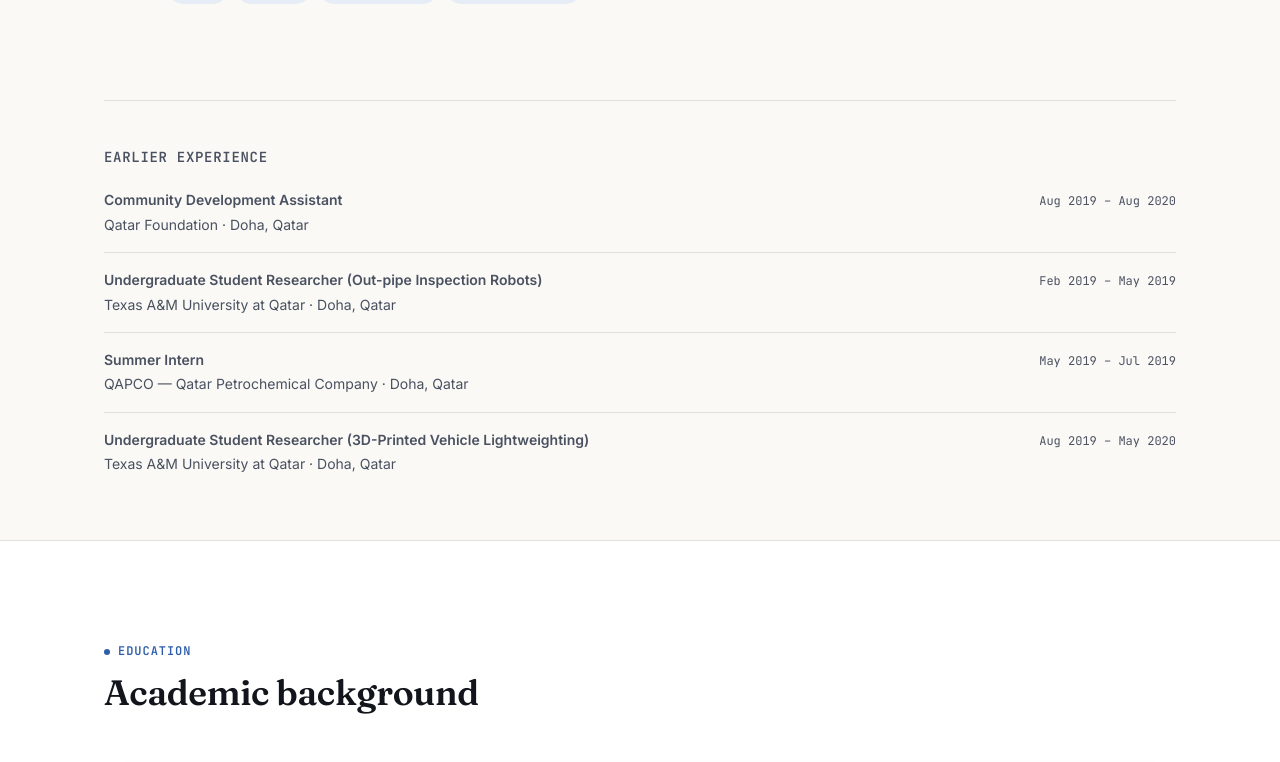
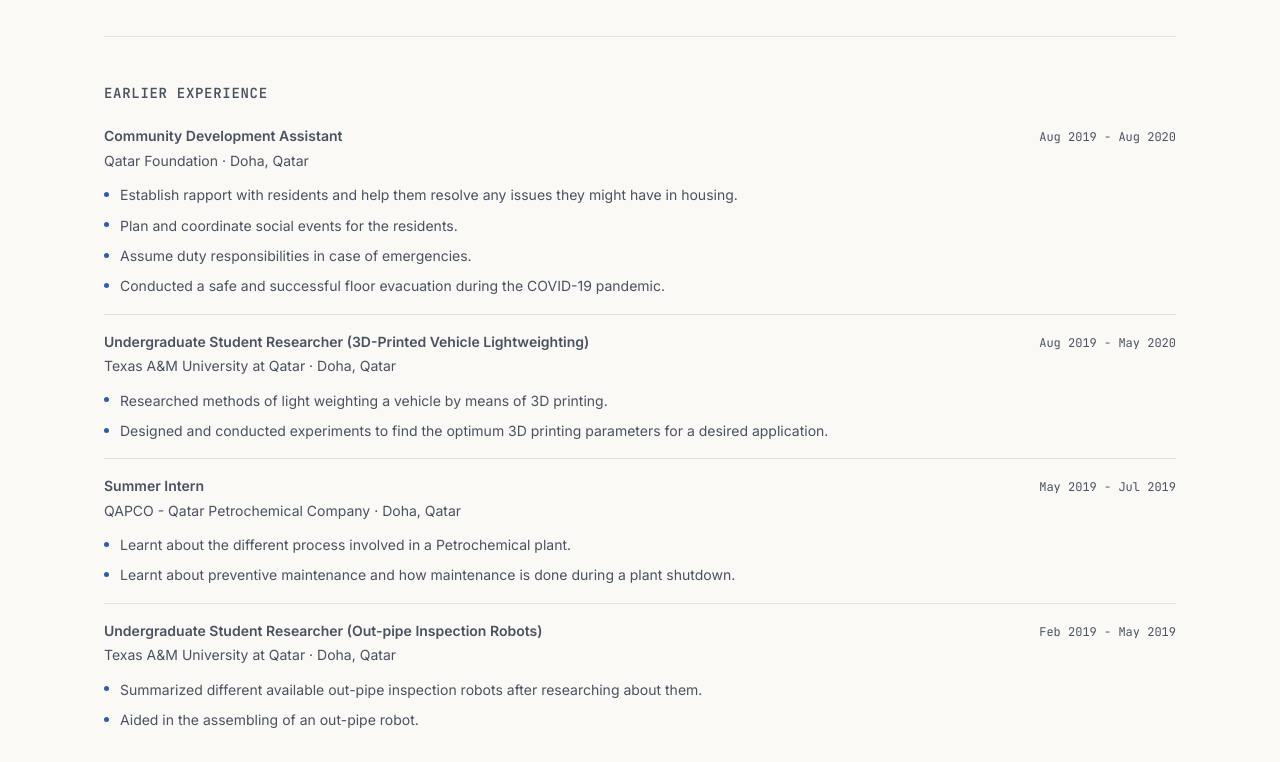
Before and after one commit to YousufQ9/portfolio, a React (Vite) app: page /experience in a window 1280 px wide. Shown: the part 1746-2508 px from the top of the page. Built offline with nearby package versions, Linux system fonts and the light colour scheme.

Commit message:
Multiple fixes

```diff
--- a/src/components/Footer.css
+++ b/src/components/Footer.css
@@ -4,10 +4,18 @@
   margin-top: var(--space-10);
 }
 
-.site-footer__top {
+/* .site-footer__top {
   display: grid;
   grid-template-columns: 1.3fr 1fr;
   gap: var(--space-9);
+  padding: var(--space-9) 0 var(--space-8);
+  border-bottom: 1px solid rgba(243, 241, 234, 0.12);
+} */
+
+.site-footer__top {
+  display: grid;
+  grid-template-columns: 2.5fr 1.9fr;
+  gap: var(--space-15);
   padding: var(--space-9) 0 var(--space-8);
   border-bottom: 1px solid rgba(243, 241, 234, 0.12);
 }
@@ -52,11 +60,23 @@
   background: rgba(243, 241, 234, 0.06);
 }
 
+  /* .site-footer__cols {
+    display: grid;
+    grid-template-columns: repeat(3, 1fr);
+    gap: var(--space-6);
+  } */
+
 .site-footer__cols {
   display: grid;
   grid-template-columns: repeat(3, 1fr);
+  gap: var(--space-5);
+}
+
+/* .site-footer__cols {
+  display: grid;
+  grid-template-columns: 0.8fr 10fr 10fr;
   gap: var(--space-6);
-}
+} */
 
 .site-footer__col {
   display: flex;
@@ -110,6 +130,12 @@
 }
 
 @media (max-width: 760px) {
+  .site-footer__cols {
+    grid-template-columns: repeat(2, 1fr);
+  }
+}
+
+@media (max-width: 760px) {
   .site-footer__top {
     grid-template-columns: 1fr;
     gap: var(--space-7);
--- a/src/components/Footer.jsx
+++ b/src/components/Footer.jsx
@@ -39,7 +39,7 @@ export default function Footer() {
             <div className="site-footer__col">
               <p className="site-footer__col-title">Connect</p>
               <a href={`mailto:${profile.email}`}>{profile.email}</a>
-              <p className="site-footer__phone">Phone/WhatsApp: {profile.phone}</p>
+              <p className="site-footer__phone">Phone/WhatsApp:<br />{profile.phone}</p>
               <a href={profile.linkedin} target="_blank" rel="noreferrer">
                 {profile.linkedinLabel}
               </a>
--- a/src/data/experience.js
+++ b/src/data/experience.js
@@ -3,7 +3,7 @@
 // ----------------------------------------------------------------------------
 // Each entry powers one block on the Experience page timeline.
 // "highlights" should be concrete, evidence-backed bullet points.
-// Add a new job by copying an existing object and editing the fields —
+// Add a new job by copying an existing object and editing the fields -
 // the Experience page will render it automatically, most recent first.
 // ============================================================================
 
@@ -13,7 +13,7 @@ export const experience = [
     role: "Freelance Data Analyst",
     organization: "Upwork",
     location: "Remote",
-    dates: "June 2026 – Present",
+    dates: "June 2026 - Present",
     type: "Freelance",
     summary:
       "Providing data analysis services to clients on a project basis while pursuing full-time analytics roles.",
@@ -25,16 +25,16 @@ export const experience = [
   {
     id: "gatech-consultant",
     role: "Student Analytics Consultant",
-    organization: "Georgia Institute of Technology — Applied Analytics Practicum",
+    organization: "Georgia Institute of Technology - Applied Analytics Practicum",
     location: "Atlanta, GA (Remote practicum)",
-    dates: "January 2026 – May 2026",
+    dates: "January 2026 - May 2026",
     type: "Academic / Industry Practicum",
     summary:
       "Semester-long industry practicum with Lufthansa Group's Pricing Europe division (SWISS International Air Lines) under NDA, investigating whether social media signals can predict surges in European flight bookings.",
     highlights: [
       "Led Pipeline 1 (Reddit Signal Analysis & Relevance Scoring) on a three-person team, working directly with ~45 million rows of proprietary Lufthansa booking data across ~8,000 European city-pairs.",
       "Built an NLP pipeline (VADER sentiment + spaCy NER) across 5 travel subreddits, resolving destination mentions to ISO country codes via a 4-stage RapidFuzz fuzzy-matching system that matched 41 of 221 destinations (41.9% of Reddit rows).",
-      "Discovered that ~60% of the raw Reddit–booking correlation was spurious shared seasonality; applying STL deseasonalization isolated genuine 7–28-day leading signals, with Granger causality confirmed in 7 of 41 markets.",
+      "Discovered that ~60% of the raw Reddit-booking correlation was spurious shared seasonality; applying STL deseasonalization isolated genuine 7-28-day leading signals, with Granger causality confirmed in 7 of 41 markets.",
       "Developed and evaluated 3 composite relevance-scoring approaches; the best achieved AUC = 0.842 on high-signal markets and a 9× lift in booking-spike prediction probability over baseline.",
     ],
     tools: ["Python", "pandas", "VADER", "spaCy", "RapidFuzz", "scikit-learn", "STL Decomposition", "Granger Causality"],
@@ -42,10 +42,10 @@ export const experience = [
   },
   {
     id: "jbk-controls",
-    role: "Estimation Engineer — Fire Protection Systems",
+    role: "Estimation Engineer - Fire Protection Systems",
     organization: "JBK Controls",
     location: "Qatar",
-    dates: "September 2020 – May 2024",
+    dates: "September 2020 - May 2024",
     type: "Full-time",
     summary:
       "Cost estimation and technical bid support across sprinkler, deluge, pre-action, foam, and clean-agent (FM200 & NOVEC) fire suppression systems.",
@@ -55,36 +55,54 @@ export const experience = [
       "Analyzed and compared multi-vendor supplier quotations to identify cost-optimal procurement options, balancing pricing against technical compliance requirements.",
       "Prepared technical and commercial bid documentation and site visit reports, coordinating with suppliers and site engineers to keep proposal data consistent, and liaised with clients post-tender for technical clarifications.",
     ],
-    tools: ["Excel", "AutoCAD", "Cost Modeling", "Vendor Analysis"],
+    tools: ["Excel", "AutoCAD","Data Cleaning","Data Entry & Validation", "Cost Modeling", "Vendor Analysis"],
   },
 ];
 
-// Earlier / supporting experience — shown in a condensed "Also" list on the
+// Earlier / supporting experience - shown in a condensed "Also" list on the
 // Experience page rather than as full timeline entries, since these predate
 // the analytics career pivot but still show relevant research/ops experience.
 export const earlierExperience = [
-  {
+ {
     role: "Community Development Assistant",
     organization: "Qatar Foundation",
     location: "Doha, Qatar",
-    dates: "Aug 2019 – Aug 2020",
+    dates: "Aug 2019 - Aug 2020",
+    highlights: [
+      "Establish rapport with residents and help them resolve any issues they might have in housing.",
+      "Plan and coordinate social events for the residents.",
+      "Assume duty responsibilities in case of emergencies.",
+      "Conducted a safe and successful floor evacuation during the COVID-19 pandemic.",
+    ],
+  },
+  {
+    role: "Undergraduate Student Researcher (3D-Printed Vehicle Lightweighting)",
+    organization: "Texas A&M University at Qatar",
+    location: "Doha, Qatar",
+    dates: "Aug 2019 - May 2020",
+    highlights: [
+      "Researched methods of light weighting a vehicle by means of 3D printing.",
+      "Designed and conducted experiments to find the optimum 3D printing parameters for a desired application.",
+    ],
+  },
+  {
+    role: "Summer Intern",
+    organization: "QAPCO - Qatar Petrochemical Company",
+    location: "Doha, Qatar",
+    dates: "May 2019 - Jul 2019",
+    highlights: [
+      "Learnt about the different process involved in a Petrochemical plant.",
+      "Learnt about preventive maintenance and how maintenance is done during a plant shutdown.",
+    ],
   },
   {
     role: "Undergraduate Student Researcher (Out-pipe Inspection Robots)",
     organization: "Texas A&M University at Qatar",
     location: "Doha, Qatar",
-    dates: "Feb 2019 – May 2019",
-  },
-  {
-    role: "Summer Intern",
-    organization: "QAPCO — Qatar Petrochemical Company",
-    location: "Doha, Qatar",
-    dates: "May 2019 – Jul 2019",
-  },
-  {
-    role: "Undergraduate Student Researcher (3D-Printed Vehicle Lightweighting)",
-    organization: "Texas A&M University at Qatar",
-    location: "Doha, Qatar",
-    dates: "Aug 2019 – May 2020",
+    dates: "Feb 2019 - May 2019",
+    highlights: [
+      "Summarized different available out-pipe inspection robots after researching about them.",
+      "Aided in the assembling of an out-pipe robot.",
+    ],
   },
 ];
--- a/src/pages/Experience.css
+++ b/src/pages/Experience.css
@@ -1,4 +1,9 @@
+/* .page-header {
+  padding-bottom: var(--space-6);
+} */
+
 .page-header {
+  padding-top: var(--space-6);
   padding-bottom: var(--space-6);
 }
 
@@ -201,6 +206,34 @@
   white-space: nowrap;
 }
 
+
+.earlier-experience__highlights {
+  list-style: none;
+  margin: var(--space-3) 0 0;
+  padding: 0;
+  display: flex;
+  flex-direction: column;
+  gap: var(--space-2);
+}
+
+.earlier-experience__highlights li {
+  padding-left: var(--space-4);
+  position: relative;
+  font-size: var(--fs-small);
+  color: var(--color-ink-soft);
+}
+
+.earlier-experience__highlights li::before {
+  content: "";
+  position: absolute;
+  left: 0;
+  top: 0.55em;
+  width: 5px;
+  height: 5px;
+  border-radius: 50%;
+  background: var(--color-accent);
+}
+
 /* ============================== EDUCATION ============================== */
 .education-section {
   background: var(--color-paper-raised);
--- a/src/pages/Experience.jsx
+++ b/src/pages/Experience.jsx
@@ -84,10 +84,20 @@ export default function Experience() {
                 {earlierExperience.map((job, i) => (
                   <div className="earlier-experience__item" key={i}>
                     <div>
-                      <p className="earlier-experience__role">{job.role}</p>
+                      <div className="earlier-experience__header">
+                        <p className="earlier-experience__role">{job.role}</p>
+                        {/* <p className="earlier-experience__dates earlier-experience__dates--mobile">{job.dates}</p> */}
+                      </div>
                       <p className="earlier-experience__org">
                         {job.organization} {job.location && `· ${job.location}`}
                       </p>
+                      {job.highlights && job.highlights.length > 0 && (
+                        <ul className="earlier-experience__highlights">
+                          {job.highlights.map((h, hi) => (
+                            <li key={hi}>{h}</li>
+                          ))}
+                        </ul>
+                      )}
                     </div>
                     <p className="earlier-experience__dates">{job.dates}</p>
                   </div>
--- a/src/pages/Home.css
+++ b/src/pages/Home.css
@@ -1,6 +1,11 @@
 /* ============================== HERO ============================== */
+/* .hero {
+  padding: var(--space-9) 0 var(--space-8);
+  overflow: hidden;
+} */
+
 .hero {
-  padding: var(--space-9) 0 var(--space-8);
+  padding: var(--space-6) 0 var(--space-8);
   overflow: hidden;
 }
 
```
